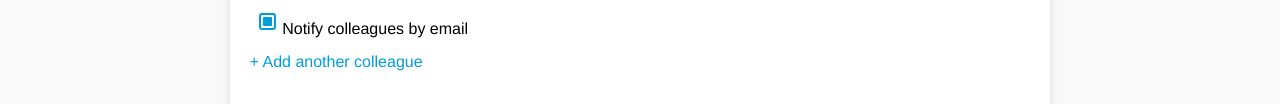
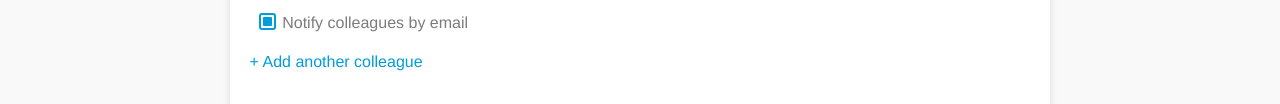
Before and after one commit to tohjg/idf-frontend, a website with bundled scripts: page src/index.html in a window 1280 px wide. Shown: the part 296-400 px from the top of the page. Built offline with nearby package versions, Linux system fonts and the light colour scheme.

Commit message:
fixed checkbox label out of alignment

```diff
--- a/src/styles/square-checkbox.css
+++ b/src/styles/square-checkbox.css
@@ -34,4 +34,7 @@
 
 .square-checkbox-label {
   display: inline-block;
+  position: relative;
+  top: -0.4em; /* input[type]'s margin could affect the positioning */
+  color: #7C7C7C;
 }
```
